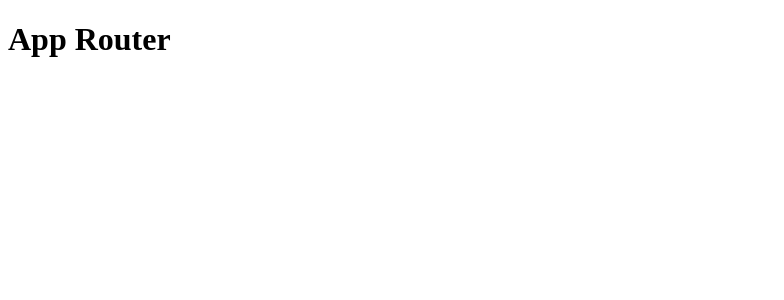
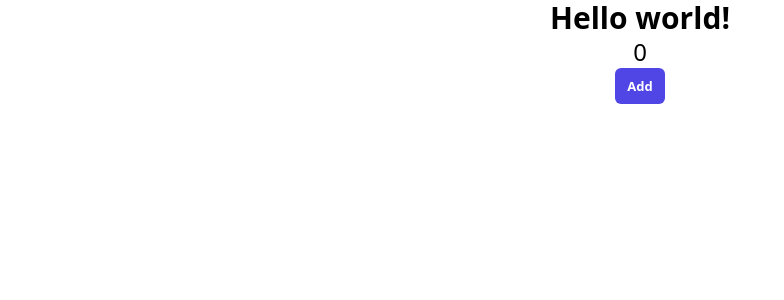
Before and after one commit to dhayaec/next-jest, a Next.js app: page / in a window 1280 px wide. Shown: the top 300 px of the page, without its empty margins (0-784 px from the left). Built offline with nearby package versions, Linux system fonts and the light colour scheme.

Commit message:
add global.css

```diff
--- a/app/counter.tsx
+++ b/app/counter.tsx
@@ -5,11 +5,15 @@ import { useState } from 'react';
 export default function Counter() {
   const [count, setCount] = useState(0);
   return (
-    <>
-      <h2>{count}</h2>
-      <button type="button" onClick={() => setCount(count + 1)}>
-        +
+    <div className="text-center">
+      <h2 className="text-2xl">{count}</h2>
+      <button
+        type="button"
+        className="pointer-events-auto rounded-md bg-indigo-600 px-3 py-2 text-[0.8125rem] font-semibold leading-5 text-white hover:bg-indigo-500"
+        onClick={() => setCount(count + 1)}
+      >
+        Add
       </button>
-    </>
+    </div>
   );
 }
--- a/app/page.tsx
+++ b/app/page.tsx
@@ -1,7 +1,15 @@
+import '@/styles/global.css';
+import Counter from './counter';
+
 export const metadata = {
   title: 'App Router',
 };
 
 export default function Page() {
-  return <h1>App Router</h1>;
+  return (
+    <div className="container mx-auto">
+      <h1 className="text-3xl font-bold text-center">Hello world!</h1>
+      <Counter />
+    </div>
+  );
 }
--- a/styles/global.css
+++ b/styles/global.css
@@ -1,53 +1,3 @@
-html,
-body {
-  padding: 0;
-  margin: 0;
-  font-family: -apple-system, BlinkMacSystemFont, Segoe UI, Roboto, Oxygen,
-    Ubuntu, Cantarell, Fira Sans, Droid Sans, Helvetica Neue, sans-serif;
-}
-
-* {
-  box-sizing: border-box;
-}
-
-main {
-  padding: 5rem 0;
-  flex: 1;
-  display: flex;
-  flex-direction: column;
-  justify-content: center;
-  align-items: center;
-}
-
-footer {
-  width: 100%;
-  height: 100px;
-  border-top: 1px solid #eaeaea;
-  display: flex;
-  justify-content: center;
-  align-items: center;
-}
-
-footer img {
-  margin-left: 0.5rem;
-}
-
-footer a {
-  display: flex;
-  justify-content: center;
-  align-items: center;
-}
-
-a {
-  color: inherit;
-  text-decoration: none;
-}
-
-code {
-  background: #fafafa;
-  border-radius: 5px;
-  padding: 0.75rem;
-  font-size: 1.1rem;
-  font-family: Menlo, Monaco, Lucida Console, Liberation Mono, DejaVu Sans Mono,
-    Bitstream Vera Sans Mono, Courier New, monospace;
-}
+@tailwind base;
+@tailwind components;
+@tailwind utilities;
--- a/tailwind.config.js
+++ b/tailwind.config.js
@@ -1,6 +1,12 @@
 /** @type {import('tailwindcss').Config} */
 module.exports = {
-  content: [],
+  content: [
+    './app/**/*.{js,ts,jsx,tsx,mdx}',
+    './pages/**/*.{js,ts,jsx,tsx,mdx}',
+    './components/**/*.{js,ts,jsx,tsx,mdx}',
+    // Or if using `src` directory:
+    './src/**/*.{js,ts,jsx,tsx,mdx}',
+  ],
   theme: {
     extend: {},
   },
```
